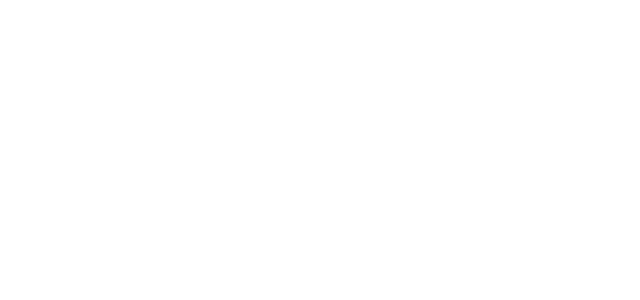
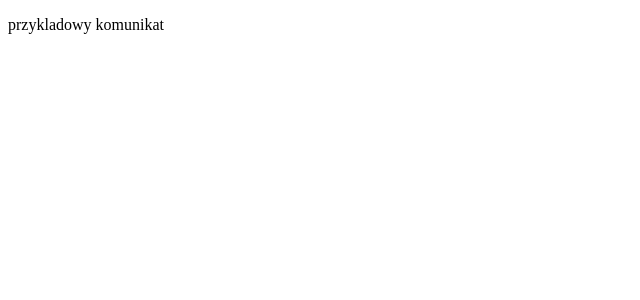
Before and after one commit to pszychowska/statements, a React (Create React App) app: page / in a window 1280 px wide. Shown: the top 300 px of the page, without its empty margins (0-640 px from the left). Built offline with nearby package versions, Linux system fonts and the light colour scheme.

Commit message:
#4 Add statement component

```diff
--- a/src/App.tsx
+++ b/src/App.tsx
@@ -1,7 +1,12 @@
 import React, { FC } from "react";
+import Statement from "./Components/Statement/Statement";
+
+
 
 const App: FC = () => {
-    return <div className="App">{/* All code goes here */}</div>;
+    return <div className="App">{/* All code goes here */}
+                <Statement text="przykladowy komunikat"/>
+           </div>;
 };
 
 export default App;
--- /dev/null
+++ b/src/Components/Statement/Statement.tsx
@@ -0,0 +1,16 @@
+import React, {FC} from "react";
+
+interface StatementProps{
+    text: string;
+}
+
+
+const Statement: FC<StatementProps> = (props: StatementProps)=>{
+    return (
+        <div>
+            <p> {props.text} </p>
+        </div>
+    );
+}
+
+export default Statement;
```
